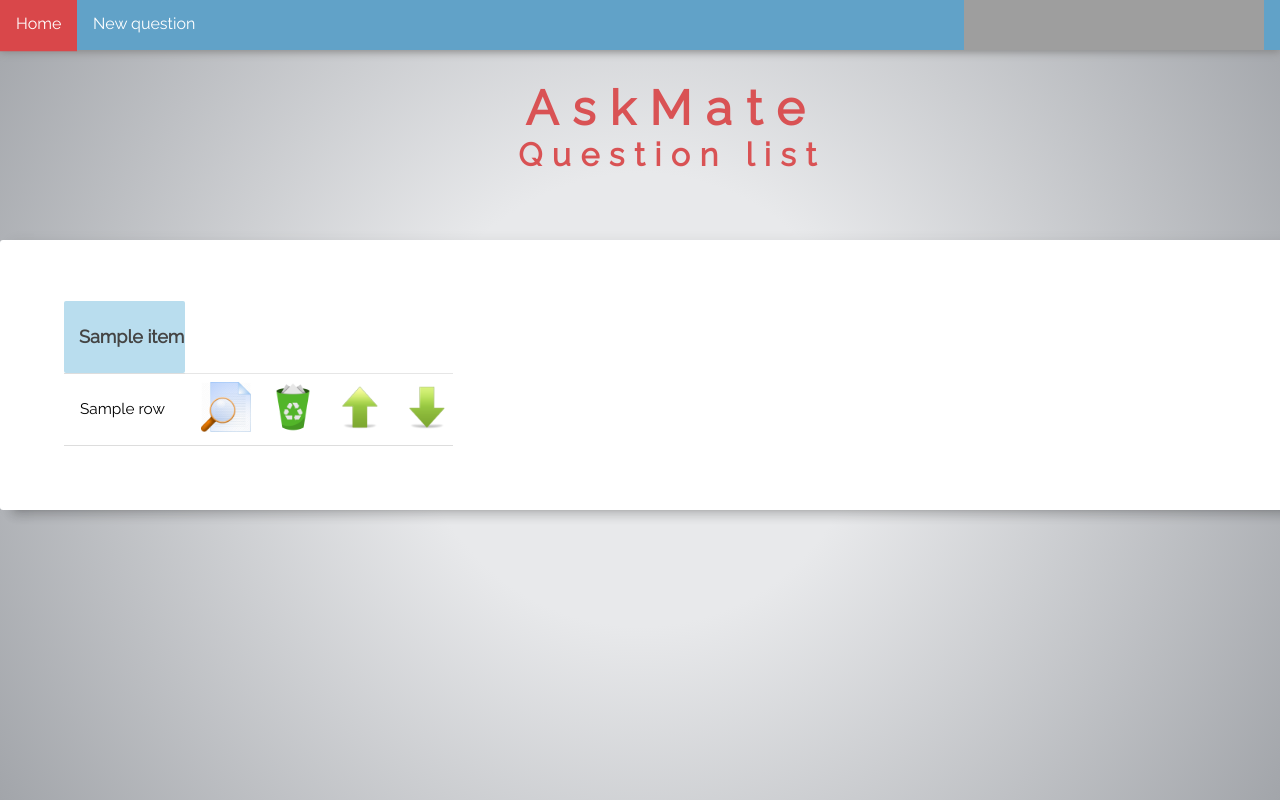
After one commit to gabee1987/2nd_TW_week_StormCoders_AskMate_with_SQL, a Flask app: template templates/index.html in a window 1280 px wide; the page is wider, and only the part inside the window is pictured. The commit adds this page. Run offline with Flask 2, Linux system fonts and the light colour scheme; the template is opened without the code that fills it: most values are stand-ins (such as "Sample title", 1, 10 or a date in 2020); some libraries are stand-ins or nearby versions; grey boxes are pictures that could not be loaded.

Commit message:
Refactored the html files, renamed, elements position bugs fixed, added a top menu bar

```diff
--- a/main.py
+++ b/main.py
@@ -32,7 +32,7 @@ def index():
     select_type_query = True
     query = ("""SELECT * FROM question;""")
     view_questions = database_manager(query, select_type_query)
-    return render_template('home.html', table_headers=table_headers, view_questions=view_questions)
+    return render_template('index.html', table_headers=table_headers, view_questions=view_questions)
 
 
 @app.route('/question/new')
--- a/static/home_style.css
+++ b/static/index.css
@@ -1,24 +1,157 @@
-* {
-  font-family: 'Raleway', sans-serif;
-}
-
-/*#home {
-background-position: auto;
-padding-top: 1rem;
-background-attachment: fixed;
-background: -webkit-linear-gradient(top, #e5ebeb, #b7cbc9);
-background: linear-gradient(top, #e5ebeb, #b7cbc9);
-}
+/* AskMate Q&A website assignment
+    by StormCoders
 */
 
 
+/*
+==========================================================================
+Globals
+==========================================================================
+*/
 
+html {
+    min-height: 100%;
+    margin: auto;
+}
 body {
-    background-position: absolute;
-    padding-top: 1em;
-    background-attachment: fixed;
-    background-image: url("/static/img/bg.png");
+    margin: 0;
+    position: center;
+    font-family: 'Raleway', sans-serif;
+    box-sizing: border-box;
+    height: 100%;
+    background: fixed;
+    background: -webkit-radial-gradient(circle, #e8e9eb 10%, #a2a5aa 10%); /* Safari 5.1-6.0 */
+    background: -o-radial-gradient(circle, #e8e9eb 10%, #a2a5aa 10%); /* Opera 11.6-12.0 */
+    background: -moz-radial-gradient(circle, #e8e9eb 10%, #a2a5aa 10%); /* Firefox 3.6-15 */
+    background: radial-gradient(circle, #e8e9eb 30%, #a2a5aa 100%); /* Standard syntax */
 }
+
+
+
+/*
+==========================================================================
+Top menu
+==========================================================================
+*/
+
+/* The navigation bar */
+.menu-top {
+    box-sizing: border-box;
+    background-color: #61a2c8;
+    position: fixed;
+    top: 0;
+    left: 0;
+    width: 100%;
+    box-shadow: 0px 2px 8px #888888;
+    margin: 0;
+}
+
+.menu-top ul {
+    list-style-type: none;
+    margin: 0;
+    padding: 0;
+}
+
+.menu-top li {
+    float: left;
+}
+
+/* Links inside the navbar */
+.menu-top a {
+    color: #f2f2f2;
+    text-align: center;
+    padding: 14px 16px;
+    text-decoration: none;
+}
+
+
+/* Menu links sweep-effect */
+.menu-top a {
+    display: inline-block;
+    vertical-align: middle;
+    -webkit-transform: perspective(1px) translateZ(0);
+    transform: perspective(1px) translateZ(0);
+    box-shadow: 0 0 1px transparent;
+    -webkit-transition-property: color;
+    transition-property: color;
+    -webkit-transition-duration: 0.3s;
+    transition-duration: 0.3s;
+}
+
+.menu-top a:before {
+    content: "";
+    position: absolute;
+    z-index: -1;
+    top: 0;
+    left: 0;
+    right: 0;
+    bottom: 0;
+    background: #d9474a;
+    -webkit-transform: scaleY(0);
+    transform: scaleY(0);
+    -webkit-transform-origin: 50% 0;
+    transform-origin: 50% 0;
+    -webkit-transition-property: transform;
+    transition-property: transform;
+    -webkit-transition-duration: 0.3s;
+    transition-duration: 0.3s;
+    -webkit-transition-timing-function: ease-out;
+    transition-timing-function: ease-out;
+}
+
+.menu-top a:hover, .menu-top a:focus, .menu-top a:active {
+    color: white;
+}
+.menu-top li a:hover:before, .menu-top a:focus:before, .menu-top a:active:before {
+    -webkit-transform: scaleY(1.09);
+    transform: scaleY(1.09);
+}
+
+/* Codecool logo on the navbar */
+.menu-top  img {
+    float: right;
+    display: block;
+    padding-right: 1em;
+    margin: auto;
+    max-width: 100%;
+    height: auto;
+
+}
+
+
+/* Dropdown menu */
+.menu-top li a, .dropbtn {
+    color: #ffffff;
+    text-align: center;
+    padding: 14px 16px;
+    text-decoration: none;
+}
+
+.menu-top li.dropdown {
+    display: inline-block;
+}
+
+.dropdown-content {
+    display: none;
+    position: absolute;
+    background-color: #57a1c7;
+    min-width: 160px;
+    box-shadow: 0px 8px 16px 0px rgba(0,0,0,0.2);
+    z-index: 1;
+}
+
+.dropdown-content a {
+    color: black;
+    padding: 12px 16px;
+    text-decoration: none;
+    display: block;
+    text-align: left;
+}
+
+.dropdown:hover .dropdown-content {
+    display: block;
+}
+
 
 /*
 ==========================================================================
@@ -30,7 +163,7 @@ Container
     max-width: auto;
     max-height: auto;
     height: auto;
-    margin: 5em auto auto auto;
+    margin: 15em auto auto auto;
     background: #fff;
     min-width:800px;
     max-width:1700px;
--- /dev/null
+++ b/templates/index.html
@@ -0,0 +1,61 @@
+<!DOCTYPE html>
+
+<html>
+    <head>
+        <meta charset="utf-8">
+        <meta name="viewport" content="width=device-width, initial-scale=1">
+        <link rel="stylesheet" href="/static/index.css">
+        <link rel="stylesheet" type="text/css"
+            href="https://fonts.googleapis.com/css?family=Raleway">
+        <title>AskMate v3.0</title>
+    </head>
+    <body>
+        <div class="menu-top">
+            <img href="www.codecool.hu" src="/static/img/codecool_logo.svg" alt="Codecool logo" style="width:300px;height:50px;">
+            <ul>
+                <li><a href="/index">Home</a></li>
+                <li><a href="/question/new">New question</a></li>
+            </ul>
+        </div>
+    <div class="container">
+        <div class="table-title">
+            <h1>AskMate</h1>
+            <h2>Question list</h2>
+        </div>
+        <table id="table" class="table">
+            <tr>
+                {% for item in table_headers %}
+                    <th class="table-header">{{ item }}</th>
+                {% endfor %}
+            </tr>
+            {% for row in view_questions %}
+                <tr>
+                    {% for question in row %}
+                        <td>{{ question }}</td>
+                    {% endfor %}
+                    <td align="middle">
+                        <a href="/question/{{ row[0] }}">
+                        <img border="0" alt="View" src="/static/img/view.png" width="50" height="50">
+                        </a>
+                    </td>
+                    <td align="middle">
+                        <a href="/question/{{ row[0] }}/delete">
+                            <img border="0" src="/static/img/bin.png" width="50" height="50">
+                        </a>
+                    </td>
+                    <td align="middle">
+                        <a href="/question/{{ row[0] }}/vote-up">
+                            <img border="0" src="/static/img/vote_up.png" width="50" height="50">
+                        </a>
+                    </td>
+                    <td align="middle">
+                        <a href="/question/{{ row[0] }}/vote-down">
+                            <img border="0" alt="View" src="/static/img/vote_down.png" width="50" height="50">
+                        </a>
+                    </td>
+                </tr>
+            {% endfor %}
+        </table>
+    </div>
+    </body>
+</html>
```
Also changed, not shown: static/question.css (renamed from static/question_style.css, +15 -4 lines), templates/answer_form.html (+9 -7 lines), templates/home.html (deleted, +0 -57 lines), templates/question.html (+6 -4 lines), templates/question_form.html (+6 -4 lines), static/img/codecool_logo.svg (added), static/img/stormcoders_logo.png (added), static/new_form.css (renamed from static/new_form_style.css).
